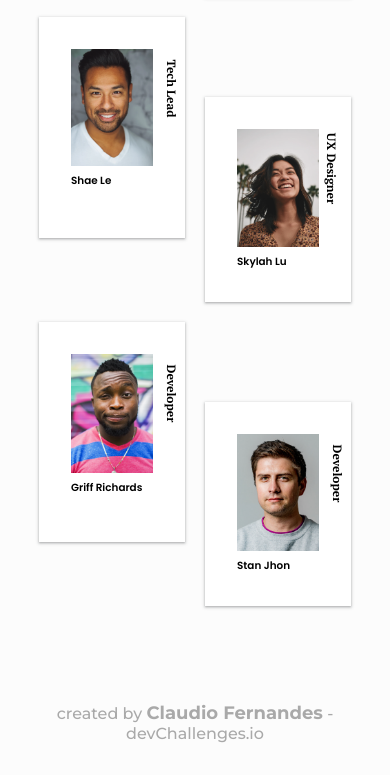
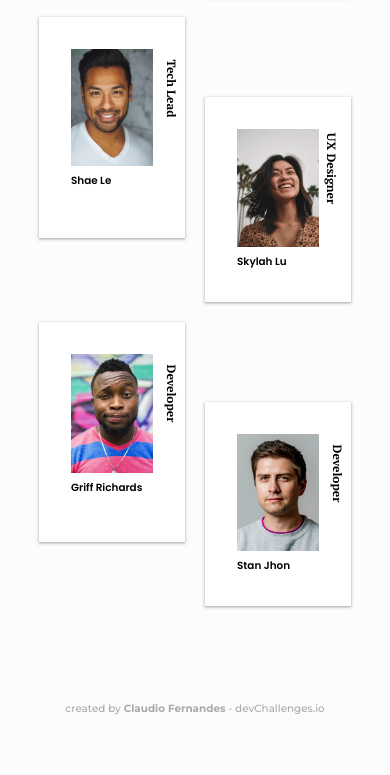
Before and after one commit to claudiofernandesdev/my-team-challenge, a plain HTML site: page index.html in a window 390 px wide. Shown: the part 645-1420 px from the top of the page. After the commit the page ends 1392 px from the top, so only its background shows below. Drawn offline with Linux system fonts and the light colour scheme.

```diff
--- a/assets/css/style.css
+++ b/assets/css/style.css
@@ -187,4 +187,9 @@ footer p span a {
         width: 100%;
         font-size: 0.65rem;
     }
+
+	footer p,
+	footer span a {
+		font-size: 0.65rem;
+	}
 }
```
Also changed, not shown: images/desktop-solution.png (renamed from images/desktop-solucion.png), images/mobile-solution.png, 1 other file.
